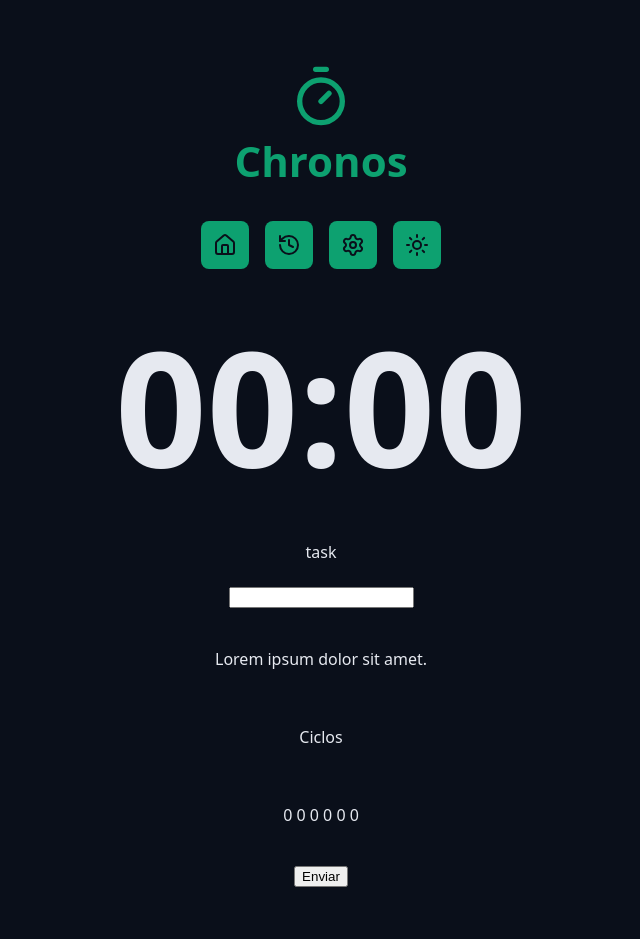
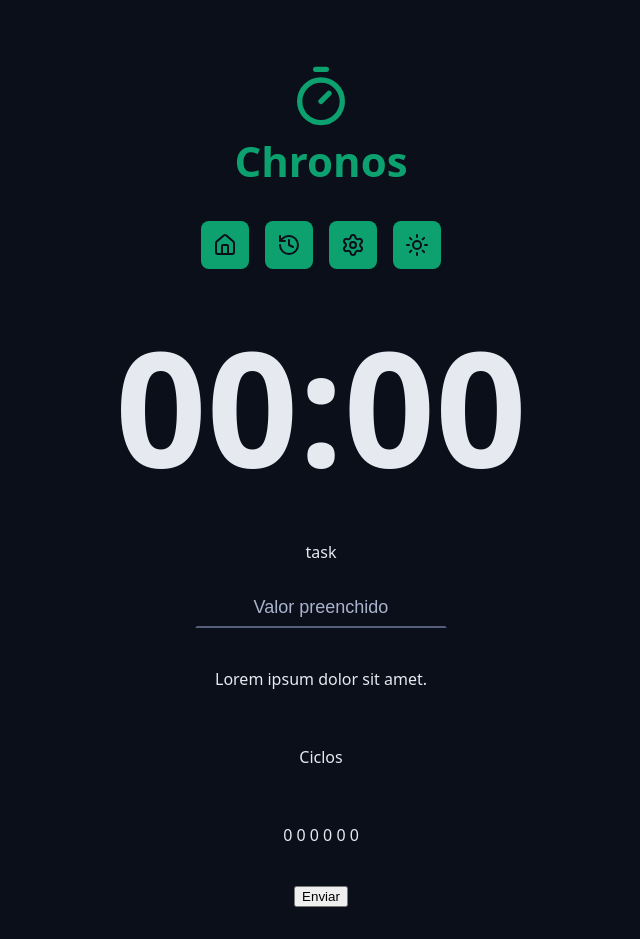
Before and after one commit to rodilon/chronos-pomodoro, a React app: page / in a window 1280 px wide. Shown: the whole page, without its empty margins (319-959 px from the left). Built offline with nearby package versions, Linux system fonts and the light colour scheme; the HTML template or start-up script is replaced by a standard one.

Commit message:
atualiza componente DefaultInput para incluir label e propriedades adicionais

```diff
--- a/src/App.tsx
+++ b/src/App.tsx
@@ -25,7 +25,14 @@
       <Container>
         <form className='form' action=''>
           <div className='formRow'>
-            <DefaultInput id='meuInput' type='number' />
+            <DefaultInput
+              labelText='task'
+              id='meuInput'
+              type='string'
+              placeholder='Digite algo'
+              disabled
+              defaultValue={'Valor preenchido'}
+            />
           </div>
 
           <div className='formRow'>
--- a/src/components/DefaultInput/index.tsx
+++ b/src/components/DefaultInput/index.tsx
@@ -1,16 +1,23 @@
 // type DefaultInputProps = {
 //   type: 'text' | 'number' | 'search'; // union type
 // };
+import styles from './styles.module.css';
 
 type DefaultInputProps = {
   id: string;
+  labelText: string;
 } & React.ComponentProps<'input'>; // extends all input attributes
 
-export function DefaultInput({ id, type }: DefaultInputProps) {
+export function DefaultInput({
+  id,
+  type,
+  labelText,
+  ...rest
+}: DefaultInputProps) {
   return (
     <>
-      <label htmlFor={id}>task</label>
-      <input id={id} type={type} />
+      <label htmlFor={id}>{labelText}</label>
+      <input className={styles.input} id={id} type={type} {...rest} />
     </>
   );
 }
--- /dev/null
+++ b/src/components/DefaultInput/styles.module.css
@@ -0,0 +1,28 @@
+.input {
+  background: transparent;
+  text-align: center;
+  font-size: 1.8rem;
+  padding: 0.8rem;
+  color: var(--text-default);
+  outline: none;
+
+  border: 0.2rem solid transparent;
+  border-bottom: 0.2rem solid var(--primary);
+  transition: all 0.1s ease-in-out;
+}
+
+.input:focus {
+  border-radius: 0.8rem;
+  border: 0.2rem solid var(--primary);
+}
+
+.input::placeholder {
+  color: var(--gray-500);
+  font-size: 1.4rem;
+  font-style: italic;
+}
+
+.input:disabled {
+  border-bottom: 0.2rem solid var(--disabled);
+  color: var(--text-muted);
+}
```
